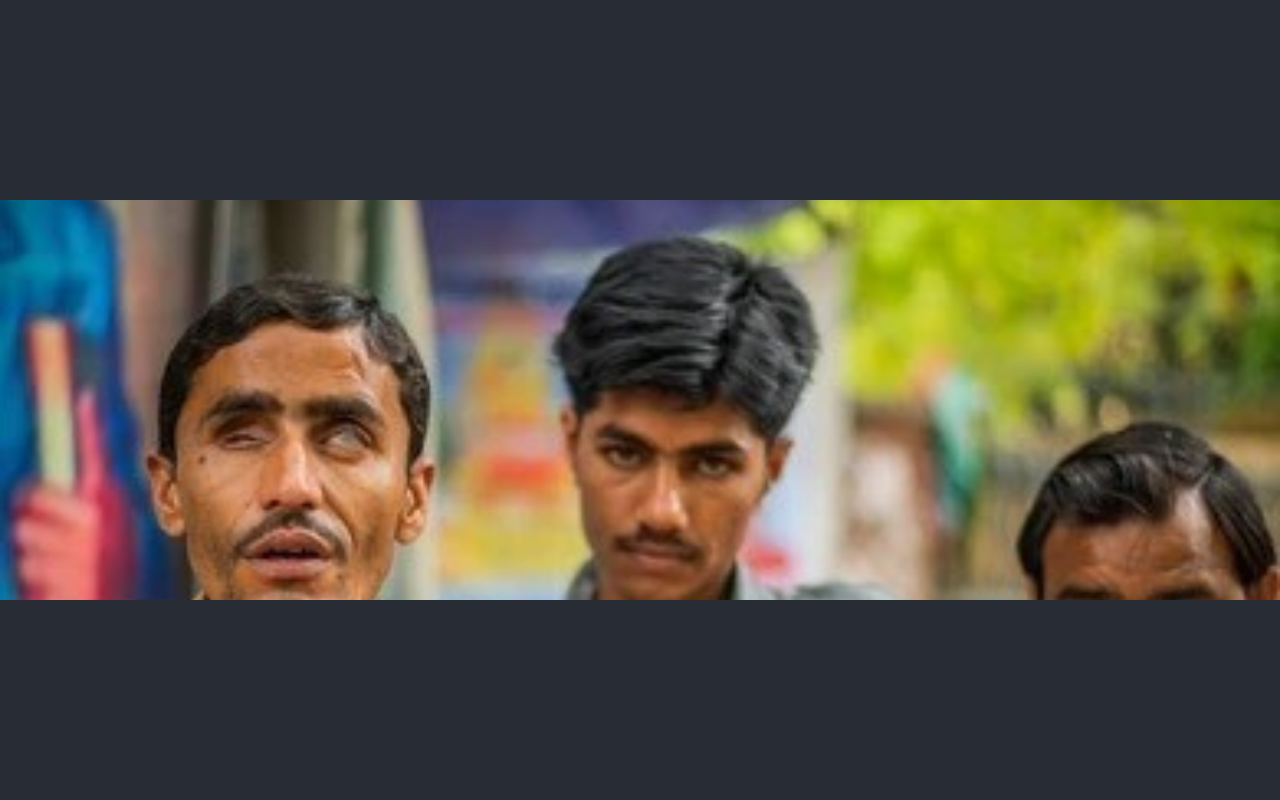
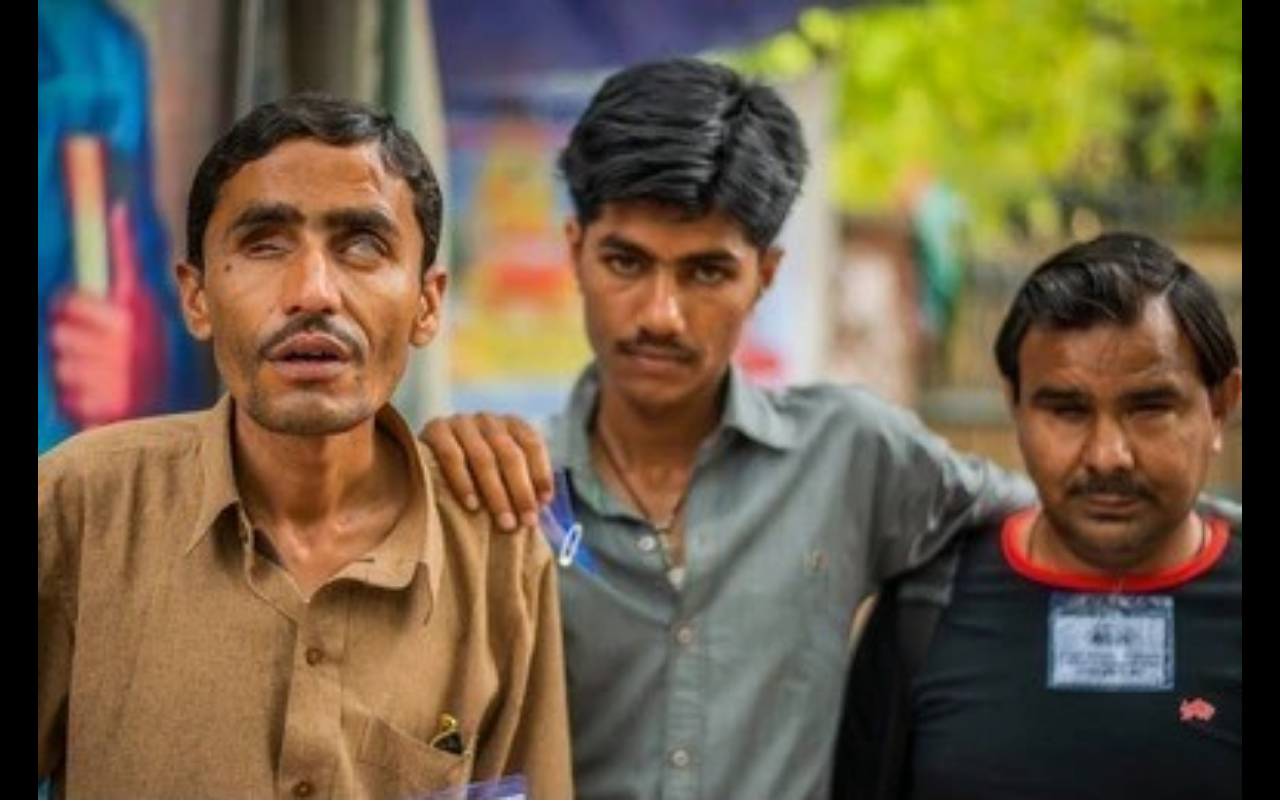
Before and after one commit to sma900/clearhorizons, a React (Create React App) app: page / in a window 1280 px wide. Built offline with nearby package versions, Linux system fonts and the light colour scheme.

Commit message:
slider bug fix

```diff
--- a/package.json
+++ b/package.json
@@ -34,5 +34,10 @@
       "last 1 firefox version",
       "last 1 safari version"
     ]
+  },
+  "devDependencies": {
+    "autoprefixer": "^10.4.20",
+    "postcss": "^8.4.49",
+    "tailwindcss": "^3.4.15"
   }
 }
--- a/src/components/slider.js
+++ b/src/components/slider.js
@@ -33,16 +33,14 @@ const Slider = () => {
   }, [direction]); // Re-run when direction changes
 
   return (
-    <div style={styles.sliderContainer}>
+    <div className="w-screen h-screen md:h-60vh lg:h-50vh overflow-hidden bg-black">
       <div
-        style={{
-          ...styles.slider,
-          transform: `translateX(-${currentIndex * 100}%)`,
-        }}
+        className="flex transition-transform duration-1000 ease-in-out"
+        style={{ transform: `translateX(-${currentIndex * 100}%)` }}
       >
         {images.map((image, index) => (
-          <div key={index} style={styles.imageContainer}>
-            <img src={image} alt={`Slide ${index}`} style={styles.image} loading="lazy" />
+          <div key={index} className="w-screen h-screen flex justify-center items-center flex-shrink-0">
+            <img src={image} alt={`Slide ${index}`} className="w-full h-full object-contain" loading="lazy" />
           </div>
         ))}
       </div>
@@ -50,49 +48,4 @@ const Slider = () => {
   );
 };
 
-const styles = {
-  sliderContainer: {
-    width: "100vw", // Full width of the viewport
-    height: "50vh", // Full height of the viewport
-    overflow: "hidden",
-    margin: "auto",
-    position: "relative",
-    backgroundColor: "#000", // Optional: Add a background color to contrast images
-  },
-  slider: {
-    display: "flex",
-    transition: "transform 1s ease-in-out", // Smooth sliding effect
-  },
-  imageContainer: {
-    width: "100vw", // Full viewport width
-    height: "100vh", // Full viewport height
-    display: "flex",
-    justifyContent: "center", // Center the image horizontally
-    alignItems: "center", // Center the image vertically
-    flexShrink: 0,
-  },
-  image: {
-    width: "100%", // Make the image span the full width of the container
-    height: "100%", // Make the image span the full height of the container
-    objectFit: "cover", // Ensure the image covers the entire container without distortion
-  },
-  // Responsive styling using media queries
-  '@media screen and (max-width: 768px)': {
-    sliderContainer: {
-      height: "60vh", // For tablets, adjust height to 60% of the viewport
-    },
-    image: {
-      objectFit: "cover", // Ensure images still cover the container
-    },
-  },
-  '@media screen and (max-width: 480px)': {
-    sliderContainer: {
-      height: "50vh", // For smaller phones, adjust height further
-    },
-    image: {
-      objectFit: "cover", // Ensure images still cover the container
-    },
-  },
-};
-
 export default Slider;
--- a/src/index.css
+++ b/src/index.css
@@ -11,3 +11,6 @@ code {
   font-family: source-code-pro, Menlo, Monaco, Consolas, 'Courier New',
     monospace;
 }
+@tailwind base;
+@tailwind components;
+@tailwind utilities;
--- /dev/null
+++ b/tailwind.config.js
@@ -0,0 +1,9 @@
+module.exports = {
+  content: [
+    "./src/**/*.{js,jsx,ts,tsx}",
+  ],
+  theme: {
+    extend: {},
+  },
+  plugins: [],
+}
```
Also changed, not shown: 1 other file (tests, documents, lock files or other folders).
